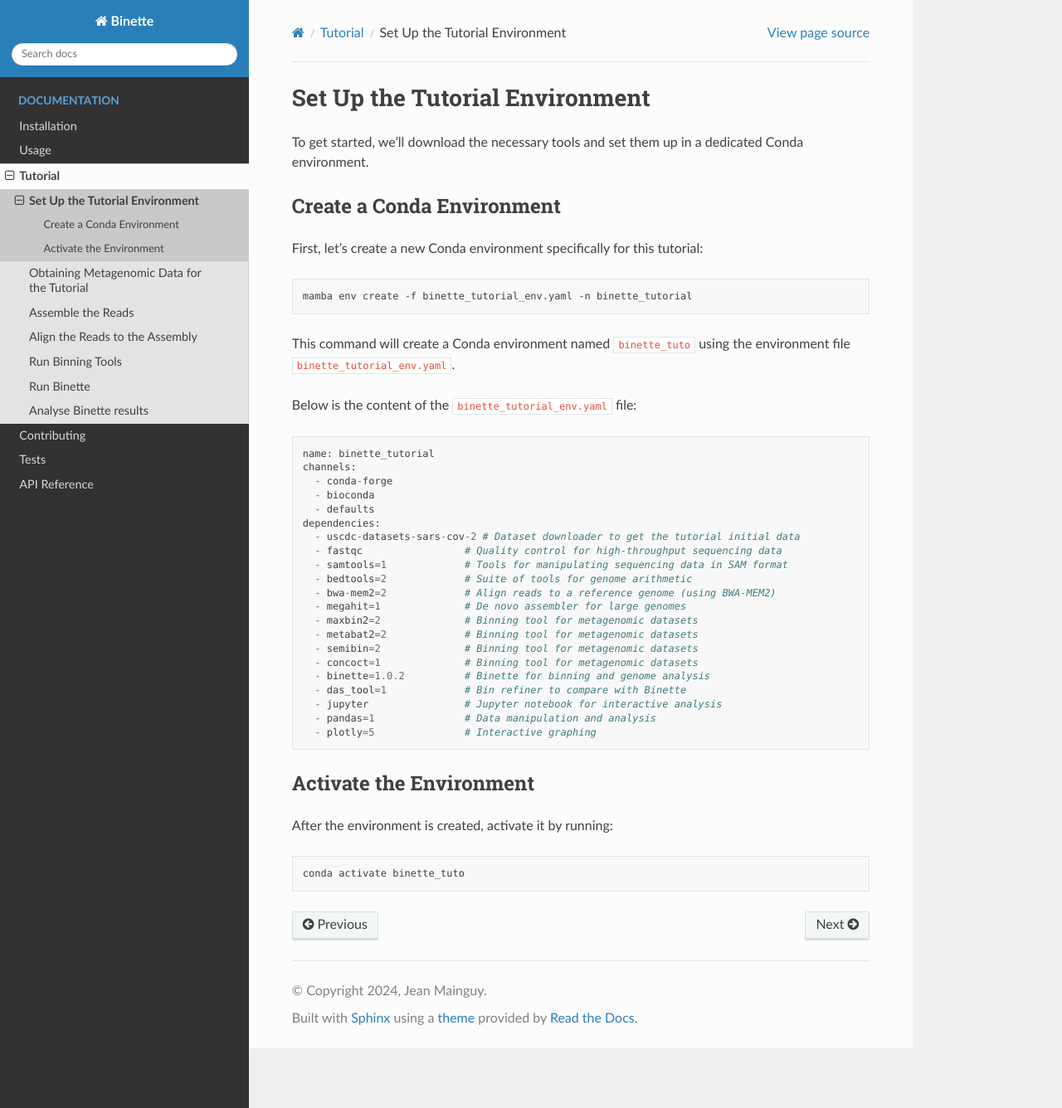
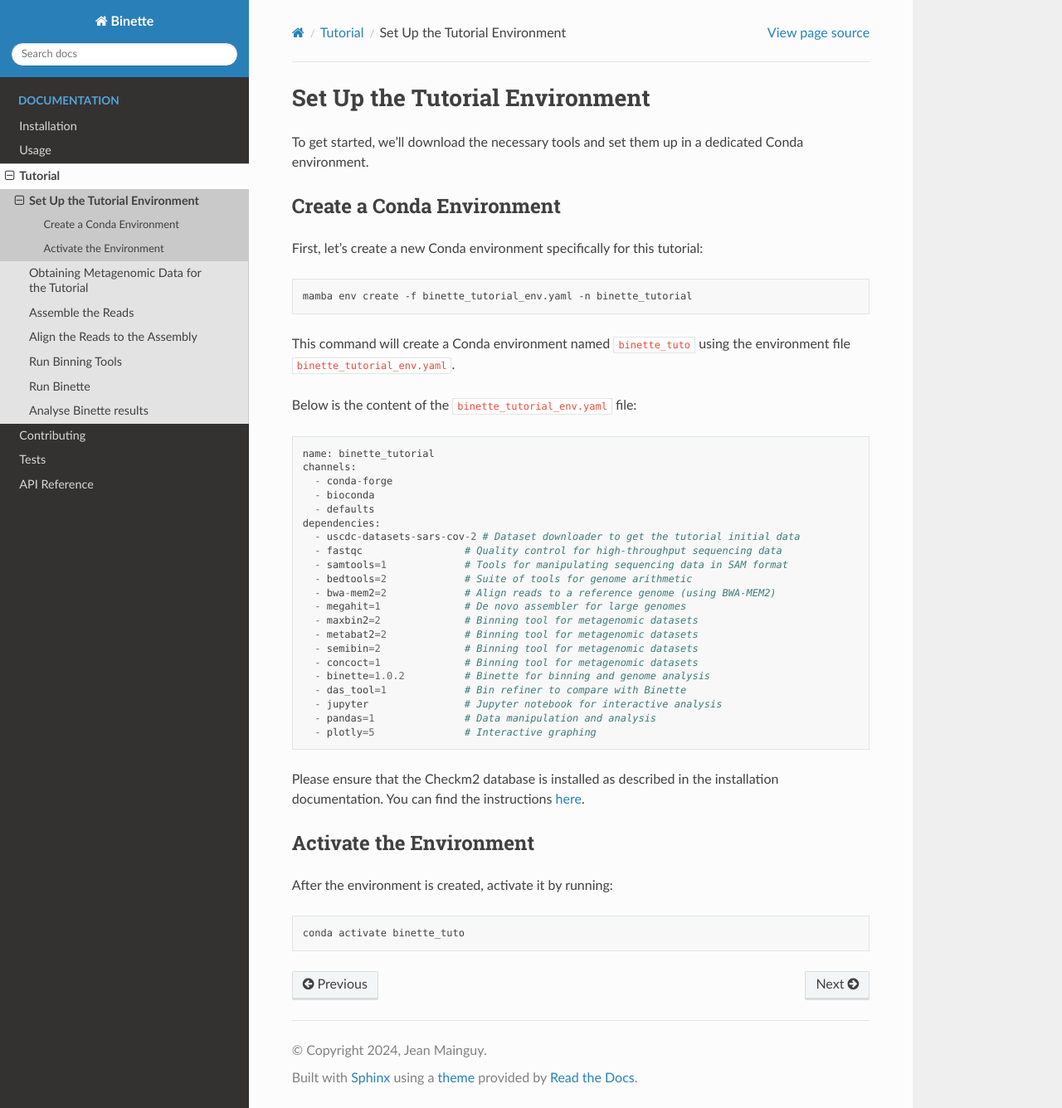
Before and after one commit to genotoul-bioinfo/Binette, a Sphinx documentation site: the page built from docs/tutorial/set_environment.md, in a window 1280 px wide and 1336 px high. Shown: the whole window at 83% size. Built offline with Sphinx 7.4.7 and the Read the Docs theme 2.0.0, drawn with Linux system fonts in a browser that asks for light colours.

Commit message:
give hint on checkm2 db install

````diff
--- a/docs/tutorial/set_environment.md
+++ b/docs/tutorial/set_environment.md
@@ -18,6 +18,8 @@ Below is the content of the `binette_tutorial_env.yaml` file:
 :code: yaml
 ```
 
+Please ensure that the Checkm2 database is installed as described in the installation documentation. You can find the instructions [here](../installation.md#downloading-the-checkm2-database).
+
 
 ### Activate the Environment
 
````
